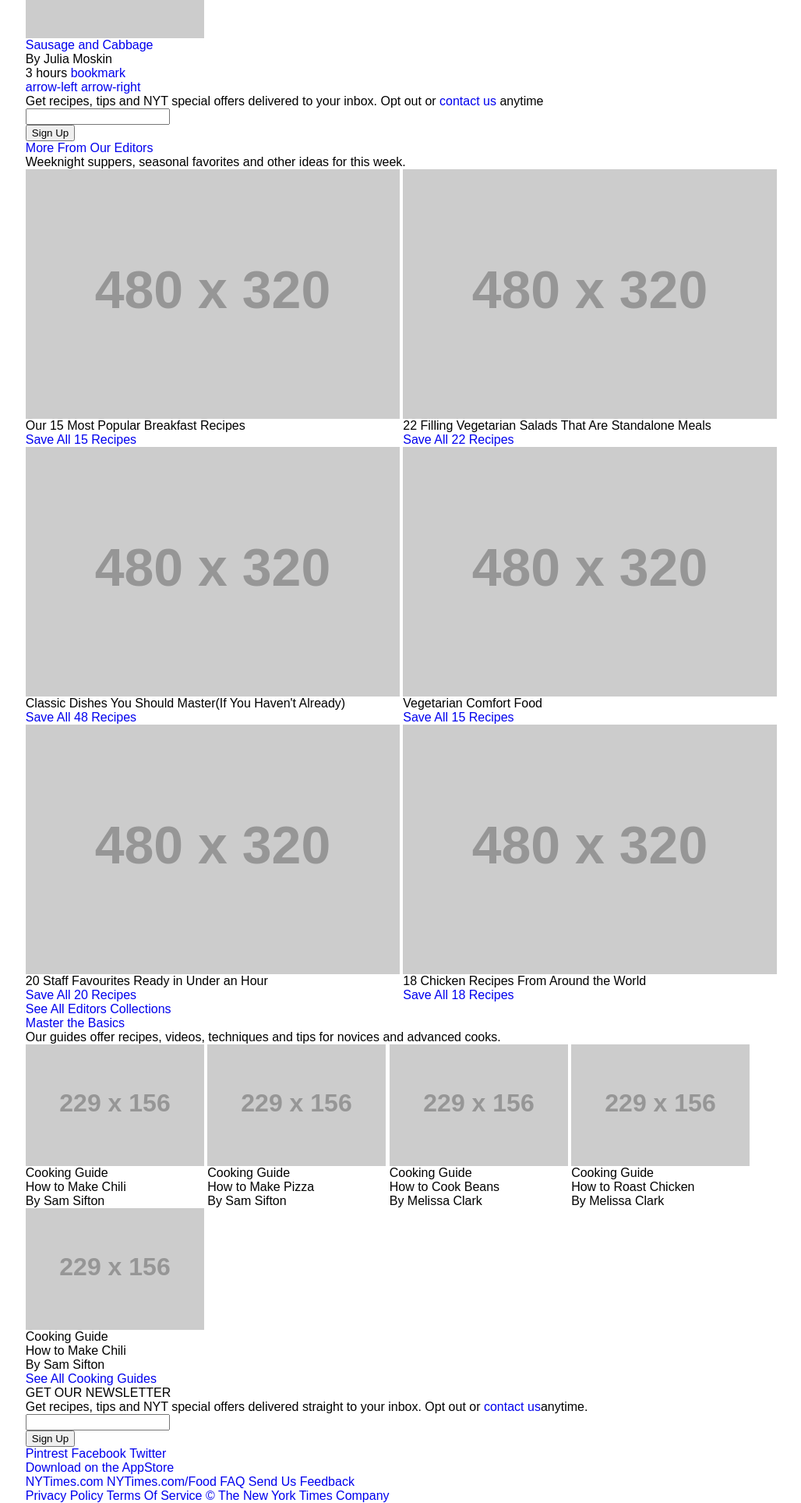
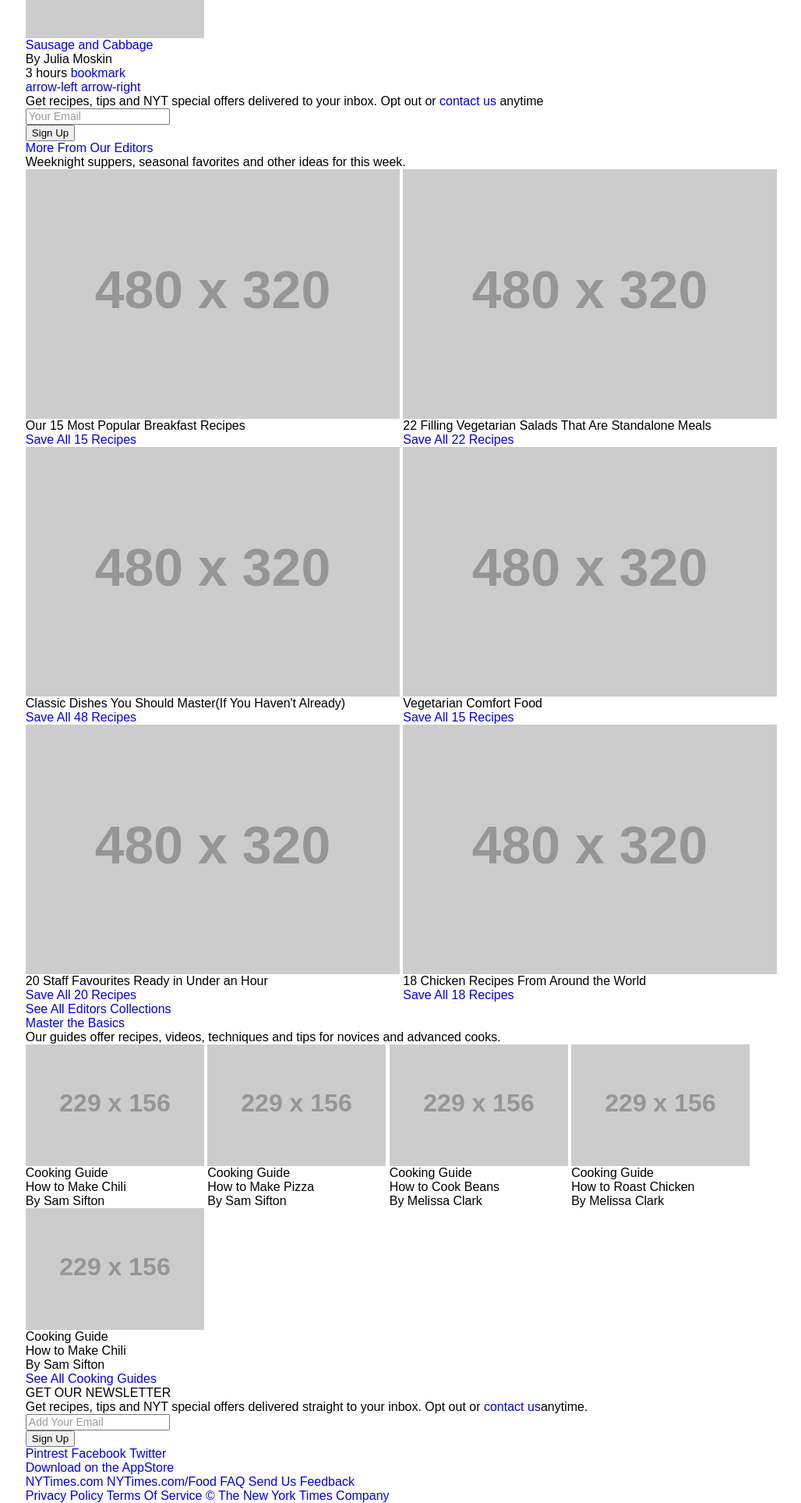
Before and after one commit to sdhanrajaxioned/cooking_Sass, a website: page index.html in a window 1280 px wide. Shown: the part 980-2907 px from the top of the page at 78% size, without its empty margins (108-1136 px from the left). Drawn offline with Linux system fonts and the light colour scheme; placeholder pictures from the web are drawn by us.

Commit message:
added placeholder

```diff
--- a/index.html
+++ b/index.html
@@ -180,7 +180,7 @@
 							</div>
 							<form method="GET" class="sams-suggestion__newsletter-form">
 								<div class="email-container">
-									<input type="email" name="email" class="email-field" id="sams-email-field">
+									<input type="email" name="email" class="email-field" id="sams-email-field" placeholder="Your Email">
 								</div>
 								<button class="sign-up-btn">Sign Up</button>
 							</form>
@@ -331,7 +331,7 @@
 							<span class="newsletter-subtxt">Get recipes, tips and NYT special offers delivered straight to your inbox. Opt out or <a href="#FIXME" class="contact-us" title="contact us">contact us</a>anytime.</span>
 							<form method="GET" class="footer__main__newsletter__newsletter-form">
 								<div class="newsletter-email-container">
-									<input type="email" name="email" class="email-field" id="newsletter-email-field">
+									<input type="email" name="email" class="email-field" id="newsletter-email-field" placeholder="Add Your Email">
 								</div>
 								<button class="sign-up-btn">Sign Up</button>
 							</form>
```
